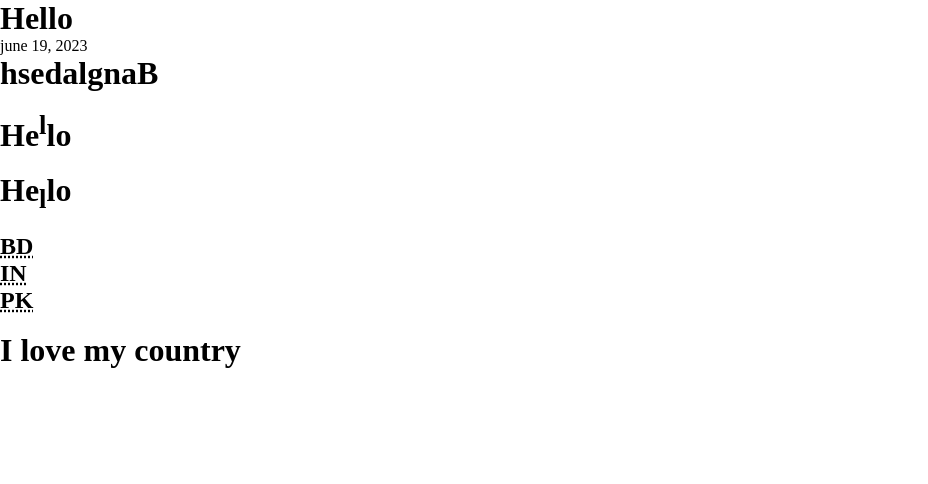
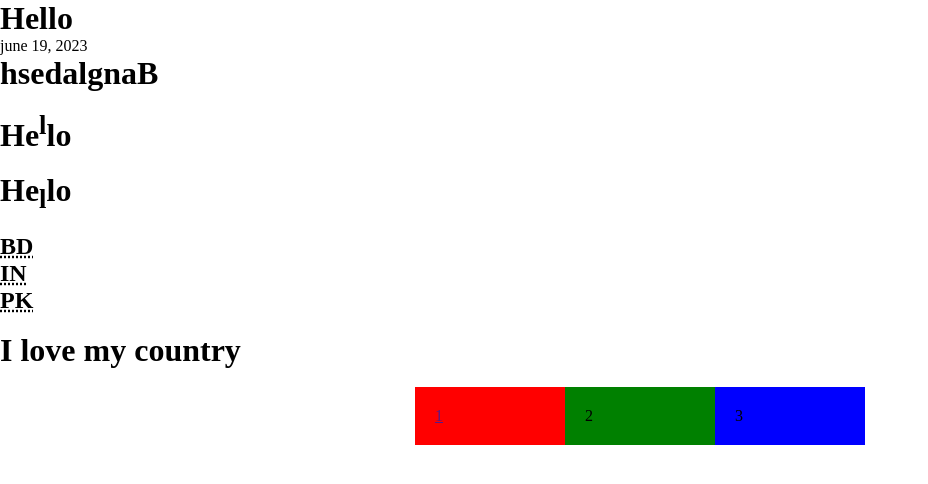
Before and after one commit to rirubelhossain/practice_products, a plain HTML site: page index.html in a window 1280 px wide. Shown: the whole page, without its empty margins (0-928 px from the left). Drawn offline with Linux system fonts and the light colour scheme.

Commit message:
flex box

```diff
--- a/index.html
+++ b/index.html
@@ -28,5 +28,14 @@
 
     <h1 class="test_hover">I love my country </h1>
 
+    <br>
+    <div class="container">
+        <div class="box"><a href="">1</a></div>
+        <div class="box box2">2</div>
+        <div class="box box3">3</div>
+    </div>
+
+
+
 </body>
 </html>
--- a/test.css
+++ b/test.css
@@ -5,3 +5,20 @@
 .test_hover:hover{
     color: lightblue;
 }
+.container{
+    display: flex;
+    justify-content: center;
+}
+
+.box{
+    background-color: red;
+    padding: 20px;
+    width : 110px;
+}
+.box2{
+    background-color: green;
+
+}
+.box3{
+    background-color: blue;
+}
```
